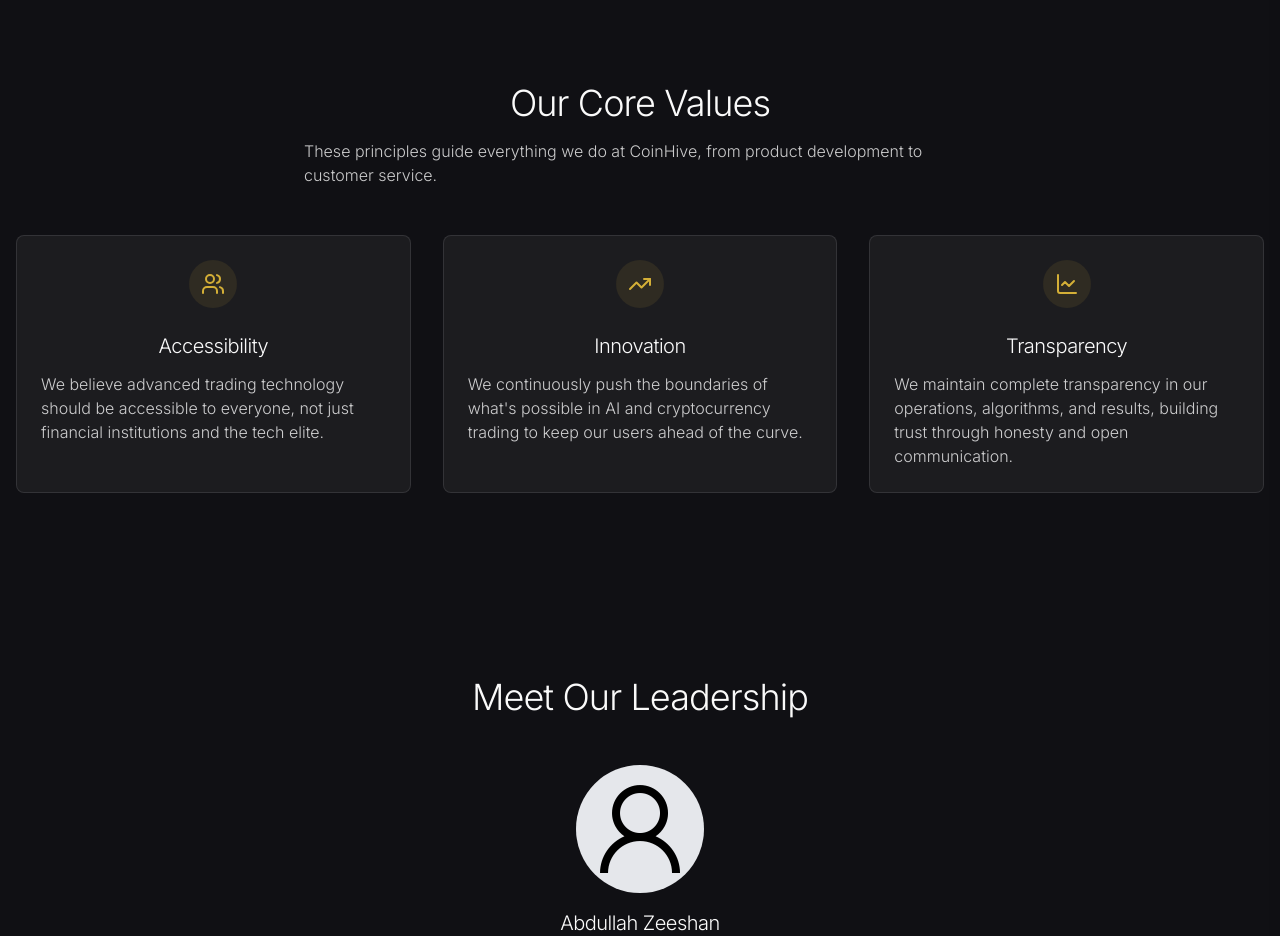
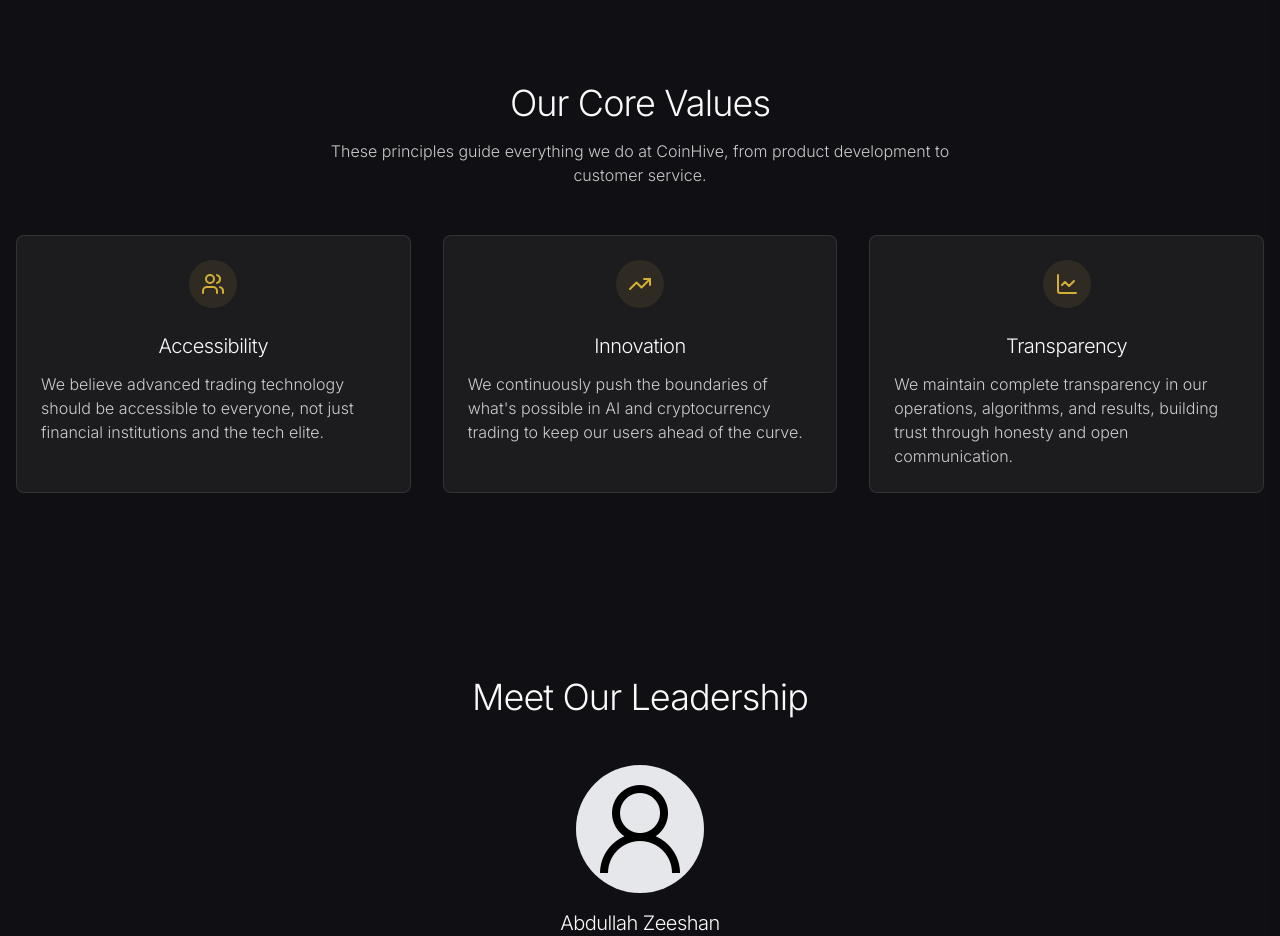
Before and after one commit to abdzees/CoinHive-AI-Crypto-Trading-Site, a React (Vite) app: page /about in a window 1280 px wide. Shown: the part 940-1876 px from the top of the page. Built offline with nearby package versions, Linux system fonts and the light colour scheme.

Commit message:
Visual edit in Lovable
Edited UI in Lovable

```diff
--- a/src/pages/About.tsx
+++ b/src/pages/About.tsx
@@ -56,7 +56,7 @@ const About: React.FC = () => {
         <div className="container mx-auto px-4">
           <ScrollReveal className="text-center max-w-2xl mx-auto mb-12">
             <h2 className="text-3xl md:text-4xl mb-4">Our Core Values</h2>
-            <p className="opacity-80">
+            <p className="opacity-80 text-center">
               These principles guide everything we do at CoinHive, from product development to customer service.
             </p>
           </ScrollReveal>
```
